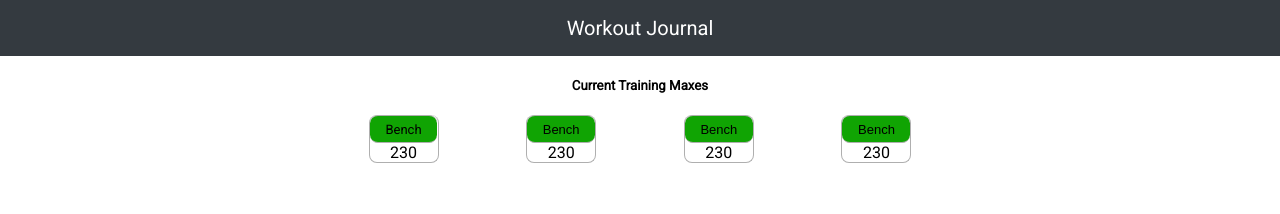
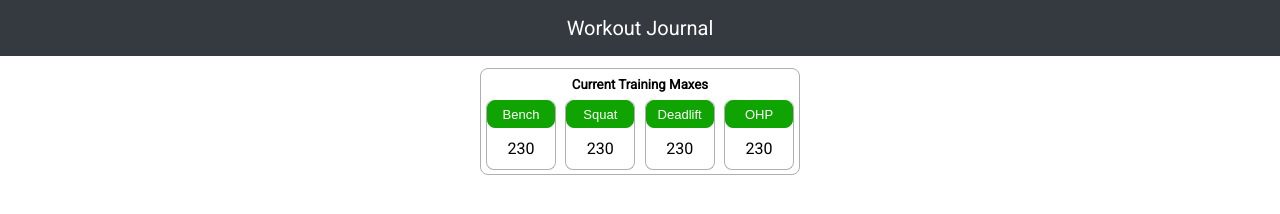
Before and after one commit to tangm28/ajax-project, a website: page index.html in a window 1280 px wide. Drawn offline with Linux system fonts and the light colour scheme.

Commit message:
Created card for Current Training Maxes.

```diff
--- a/css/layout.css
+++ b/css/layout.css
@@ -11,7 +11,13 @@
 .main-container {
   max-width: 575px;
   margin: 0 auto;
-  padding: 0 1rem;
+  padding: 0.75rem;
+}
+
+.maxes-container {
+  max-width: 320px;
+  margin: 0 auto;
+  padding: 0 5px;
 }
 
 .row {
--- a/css/styles.css
+++ b/css/styles.css
@@ -156,6 +156,15 @@ button:focus {
   margin-top: 15px;
 }
 
+.maxes-container {
+  border: 1px solid #afafaf;
+  border-radius: 8px;
+}
+
+.maxes-container h5 {
+  margin: 0.5rem auto;
+}
+
 .maxes-card {
   width: 70px;
   border: 1px solid #afafaf;
@@ -164,14 +173,21 @@ button:focus {
   border-top: none;
 }
 
-.maxes-card button,
-.test {
+#maxes-card-container {
+  margin: 0.25rem auto;
+}
+
+.maxes-card button {
   background: #10a403;
-  border: 1px solid #afafaf;
+  border: 1px solid #10a403;
   box-sizing: border-box;
   border-radius: 8px;
   font-size: 13px;
-  padding: 5.5px 15.57px;
-  border-right: none;
-  border-left: none;
+  color: white;
+  padding: 5.5px 0;
+  width: 75px;
 }
+
+.maxes-card span {
+  padding: 10.8px 0;
+}
--- a/index.html
+++ b/index.html
@@ -113,26 +113,23 @@
     </div>
     <!-- Main Page -->
     <div class="main-container">
-      <div>
+      <div class="maxes-container">
         <h5 class="text-center">Current Training Maxes</h5>
-        <div class="row justify-between">
-          <div class="row maxes-card justify-center">
-            <div class="test">
-              <span>Bench</span>
-            </div>
-            <!-- <button>Bench</button> -->
-            <span>230</span>
-          </div>
+        <div id="maxes-card-container" class="row justify-between">
           <div class="row maxes-card justify-center">
             <button>Bench</button>
             <span>230</span>
           </div>
           <div class="row maxes-card justify-center">
-            <button>Bench</button>
+            <button>Squat</button>
             <span>230</span>
           </div>
           <div class="row maxes-card justify-center">
-            <button>Bench</button>
+            <button>Deadlift</button>
+            <span>230</span>
+          </div>
+          <div class="row maxes-card justify-center">
+            <button>OHP</button>
             <span>230</span>
           </div>
         </div>
```
